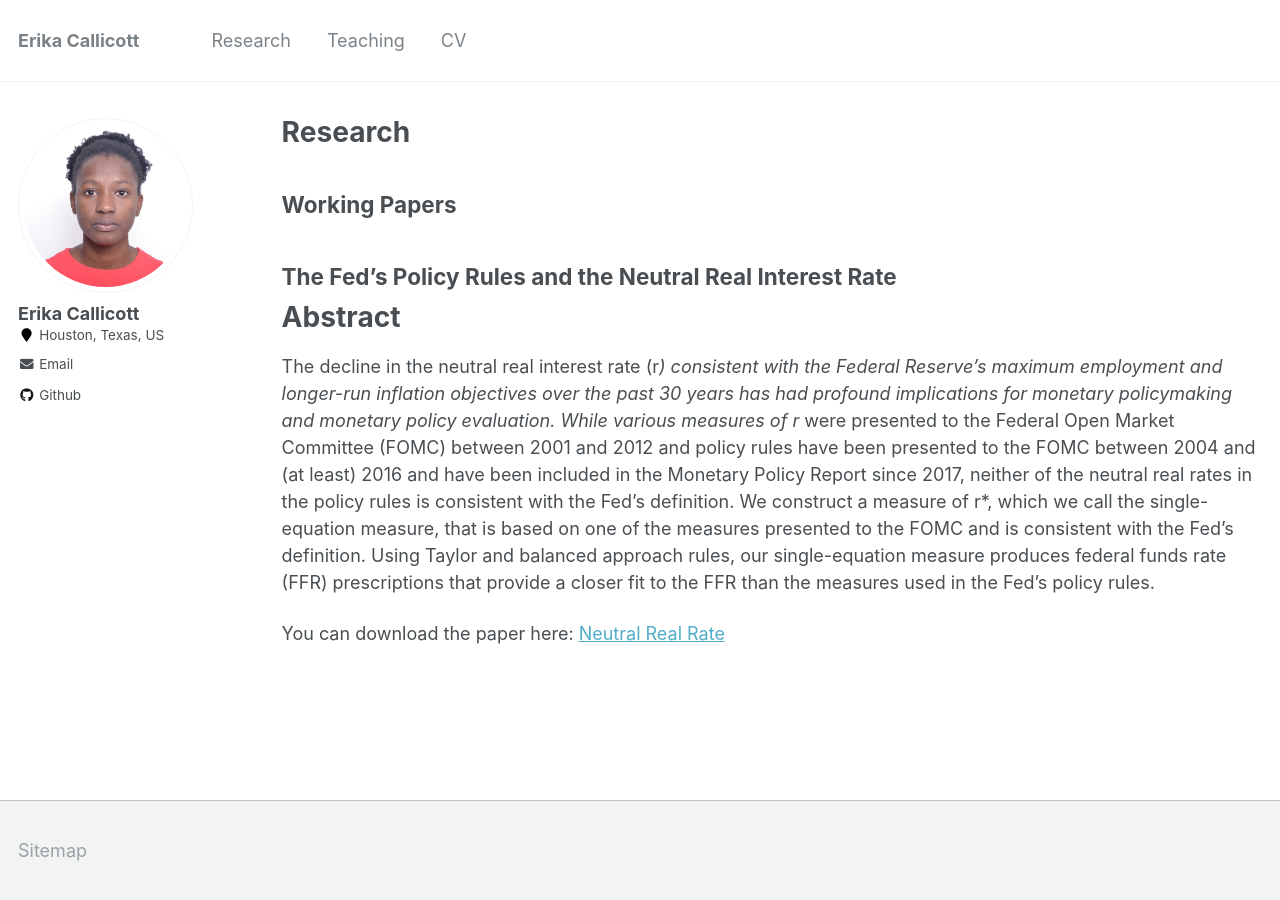
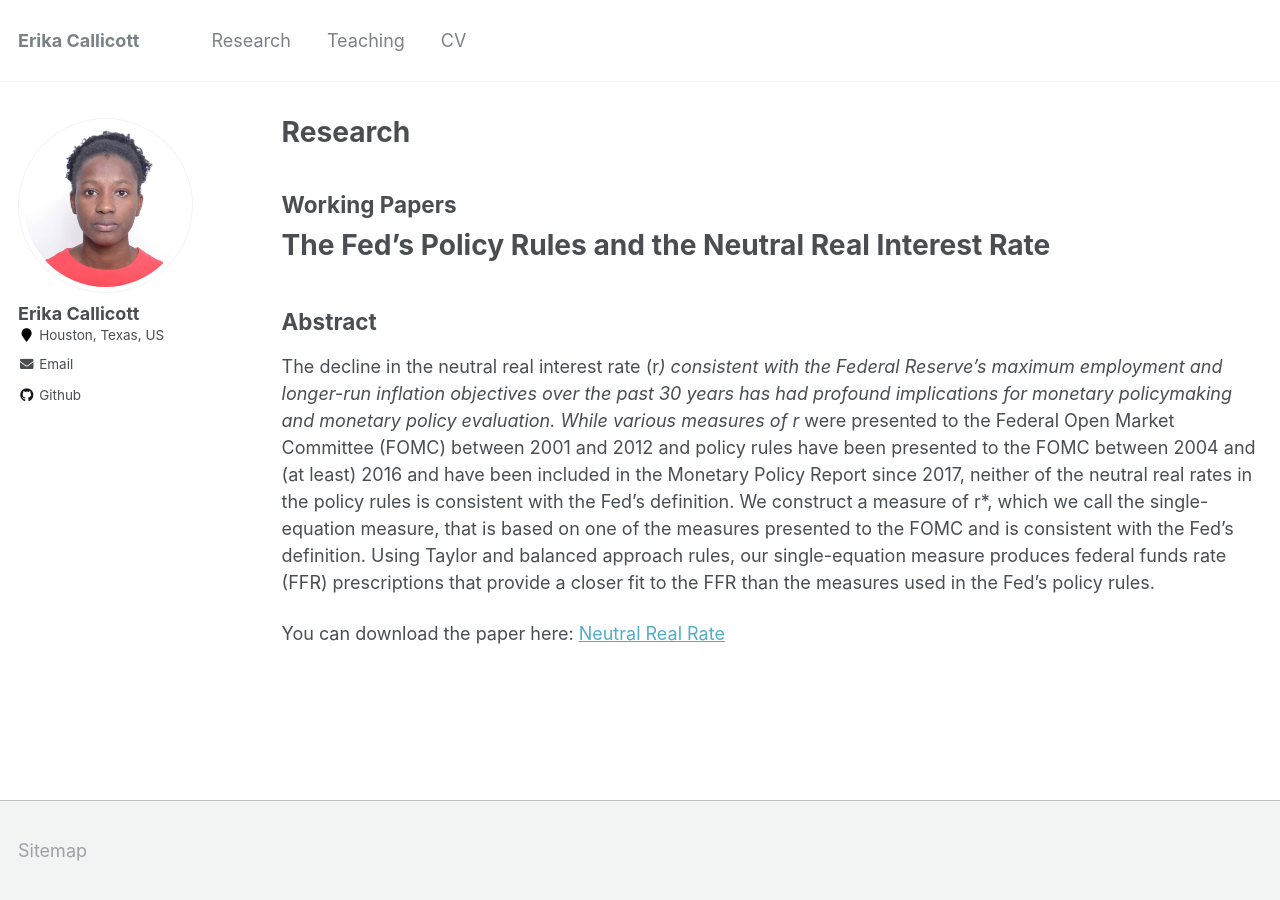
Before and after one commit to erikacallicott/erikacallicott.github.io, a Jekyll site: the page built from _pages/research.md, in a window 1280 px wide. Built offline with Jekyll 4.4.1, drawn with Linux system fonts in a browser that asks for light colours.

```diff
--- a/_pages/research.md
+++ b/_pages/research.md
@@ -10,8 +10,8 @@ author_profile: true
 Working Papers
 --
 
-## The Fed's Policy Rules and the Neutral Real Interest Rate
-# Abstract
+# The Fed's Policy Rules and the Neutral Real Interest Rate
+## Abstract
 
 The decline in the neutral real interest rate (r*) consistent with the Federal Reserve’s maximum employment and longer-run inflation objectives over the past 30 years has had profound implications for monetary policymaking and monetary policy evaluation. While various measures of r* were presented to the Federal Open Market Committee (FOMC) between 2001 and 2012 and policy rules have been presented to the FOMC between 2004 and (at least) 2016 and have been included in the Monetary Policy Report since 2017, neither of the neutral real rates in the policy rules is consistent with the Fed’s definition. We construct a measure of r*, which we call the single-equation measure, that is based on one of the measures presented to the FOMC and is consistent with the Fed’s definition. Using Taylor and balanced approach rules, our single-equation measure produces federal funds rate (FFR) prescriptions that provide a closer fit to the FFR than the measures used in the Fed’s policy rules.
 
```
